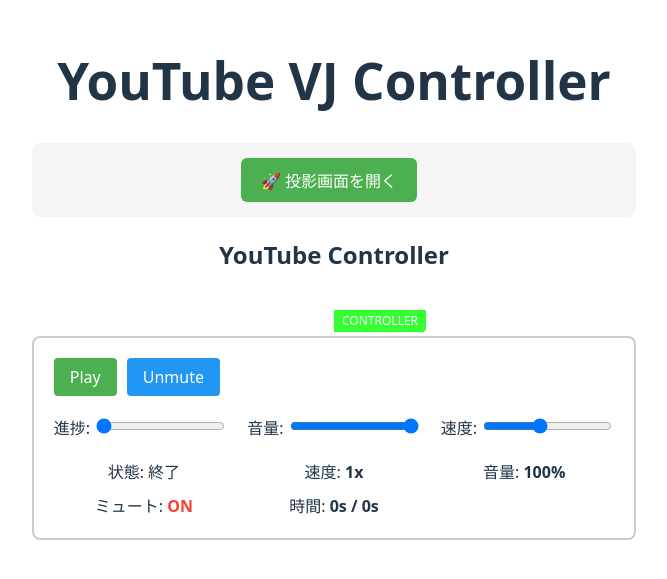
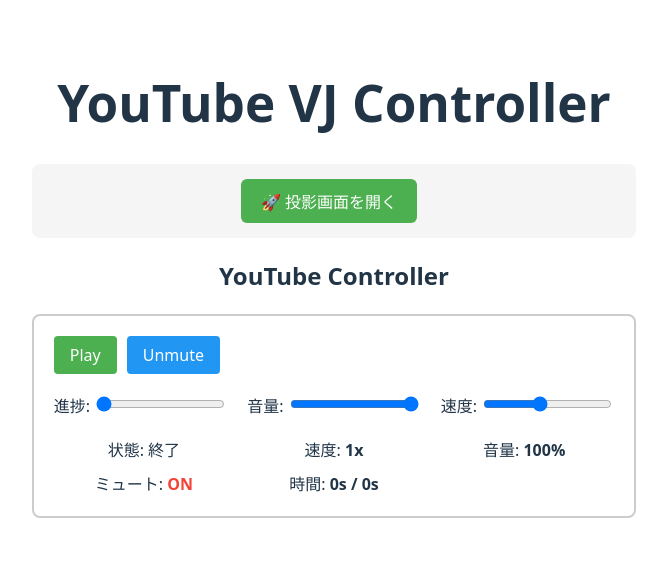
Before and after one commit to KazuProg/youtube-vj, a React (Vite) app: page / in a window 1280 px wide. Shown: the part 121-700 px from the top of the page, without its empty margins (306-973 px from the left). Built offline with nearby package versions, Linux system fonts and the light colour scheme.

Commit message:
refactor: simplify YTPlayerForVJ component by removing UI overlays
- Remove sync mode display overlay (CONTROLLER/PROJECTION indicator)
- Remove projection screen sync status display
- Simplify component return to focus on core functionality
- Improve component separation of concerns

```diff
--- a/src/components/YTPlayerForVJ.tsx
+++ b/src/components/YTPlayerForVJ.tsx
@@ -282,48 +282,7 @@
       [saveSeekPosition]
     );
 
-    return (
-      <div style={{ position: "relative", display: "inline-block" }}>
-        {/* 同期モード表示 */}
-        <div
-          style={{
-            position: "absolute",
-            top: 0,
-            left: 0,
-            background: syncMode === "controller" ? "rgba(0,255,0,0.8)" : "rgba(255,0,0,0.8)",
-            color: "white",
-            padding: "2px 8px",
-            fontSize: "12px",
-            zIndex: 1000,
-            borderRadius: "0 0 4px 0",
-          }}
-        >
-          {syncMode === "controller" ? "CONTROLLER" : "PROJECTION"}
-        </div>
-
-        {/* 投影画面の場合は同期状態を表示 */}
-        {syncMode === "projection" && (
-          <div
-            style={{
-              position: "absolute",
-              top: "30px",
-              left: "0",
-              background: "rgba(0,0,0,0.7)",
-              color: "#fff",
-              padding: "4px 8px",
-              fontSize: "10px",
-              zIndex: 999,
-              borderRadius: "0 4px 4px 0",
-              maxWidth: "200px",
-            }}
-          >
-            最終同期: {new Date(lastSyncTime).toLocaleTimeString()}
-          </div>
-        )}
-
-        <YouTubePlayer ref={youtubePlayerRef} onStatusChange={handleStatusChange} />
-      </div>
-    );
+    return <YouTubePlayer ref={youtubePlayerRef} onStatusChange={handleStatusChange} />;
   }
 );
 
```
